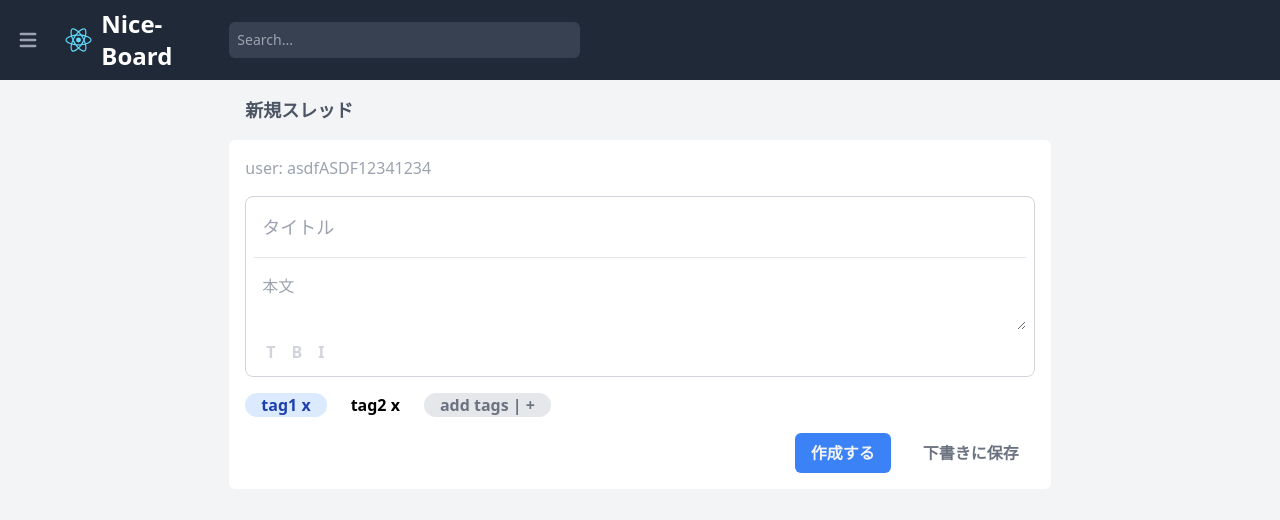
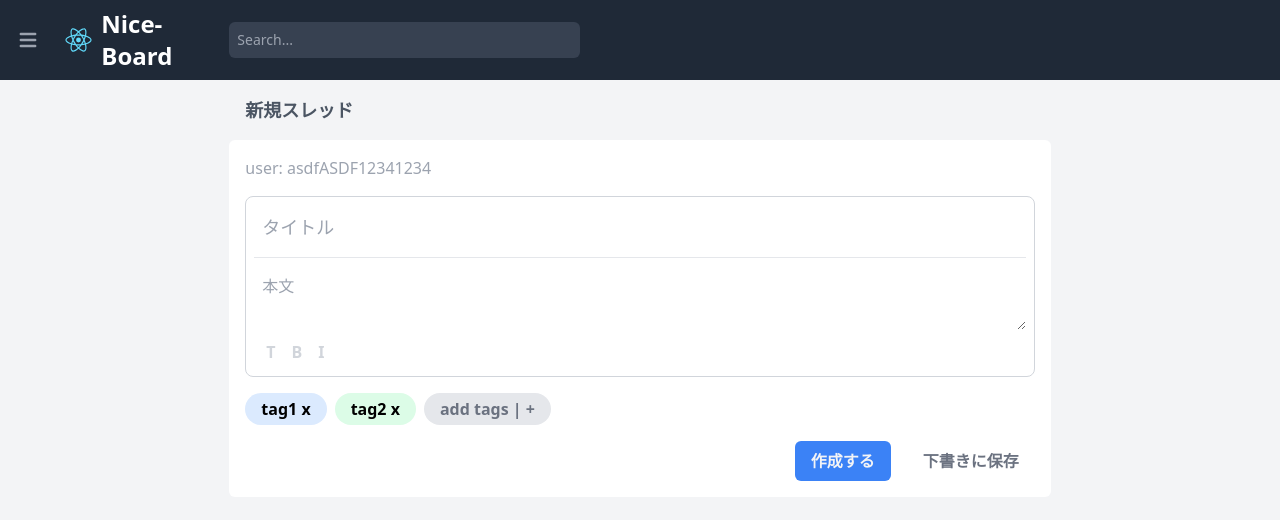
Before and after one commit to AppsSeminar/message-board, a React (Create React App) app: page /create-thread in a window 1280 px wide. Shown: the top 520 px of the page. Built offline with nearby package versions, Linux system fonts and the light colour scheme.

Commit message:
update: design

```diff
--- a/postcss.config.js
+++ b/postcss.config.js
@@ -1,7 +1,7 @@
 module.exports = {
   plugins: {
-    'postcss-import': {},
+    // 'postcss-import': {},
     tailwindcss: {},
     autoprefixer: {},
   },
-}
+};
--- a/src/components/CreateTheread/CreateTag/CreateTagArea.jsx
+++ b/src/components/CreateTheread/CreateTag/CreateTagArea.jsx
@@ -2,21 +2,26 @@ import threads from "../../../data/threads.json";
 export const CreateTagArea = () => {
   //localstorageからタグ一覧をとってくる
   let tags = [];
+  let tagsColor = [];
 
   threads.map((thread) => {
     thread.tags.forEach((tag) => tags.push(tag));
+    tagsColor.push(thread.tagColor);
   });
 
-  // 重複排除
+  //重複排除
   let tags_set = new Set(tags);
+  let tagsColor_set = new Set(tagsColor);
 
-  // 排除後、配列に戻す
+  //排除後、配列に戻す
   tags = Array.from(tags_set);
+  tagsColor = Array.from(tagsColor_set);
 
   console.log(tags);
+  console.log(tagsColor);
 
   //カラーをランダムにする
-  const tagColors = [
+  const tagSetitingColor = [
     "bg-blue-100",
     "bg-green-100",
     "bg-red-100",
@@ -27,18 +32,14 @@ export const CreateTagArea = () => {
     "bg-orange-100",
   ];
 
-  const colorRandom = Math.floor(Math.random() * tagColors.length);
+  const colorRandom = Math.floor(Math.random() * tagSetitingColor.length);
 
   //TODO 新規でタグを作る
 
   return (
     <div className='flex flex-row space-x-2 mb-4'>
-      <span className='py-1 px-4 inline-flex rounded-full font-semibold bg-blue-100 text-blue-800'>
-        tag1 x
-      </span>
-      <span className='py-1 px-4 inline-flex rounded-full font-semibold bg-green-100 text-green-800'>
-        tag2 x
-      </span>
+      <span className='tag bg-blue-100'>tag1 x</span>
+      <span className='tag bg-green-100'>tag2 x</span>
       <button className='py-1 px-4 inline-flex rounded-full font-bold bg-gray-200 text-gray-500'>
         add tags | +
       </button>
--- a/src/data/threads.json
+++ b/src/data/threads.json
@@ -3,9 +3,8 @@
     "id": 1,
     "title": "【悲報】testスレ1",
     "content": "なんかこんなスレ立てました",
-        "tags": [
-            "tag1"
-        ],
+    "tags": ["tag1"],
+    "tagColor": "bg-blue-100",
     "createdAt": "2023/05/01",
     "upvotes": 10
   },
@@ -13,10 +12,8 @@
     "id": 2,
     "title": "【悲報】テストスレ第2",
     "content": "なんかまたこんなスレ立てました",
-        "tags": [
-            "tag1",
-            "tag2"
-        ],
+    "tags": ["tag1", "tag2"],
+    "tagColor": "bg-green-100",
     "createdAt": "2023/05/02",
     "upvotes": 12
   },
@@ -24,11 +21,8 @@
     "id": 3,
     "title": "【速報】てすとスレ3rd",
     "content": "なんかまたまたこんなスレ立てました",
-        "tags": [
-            "tag1",
-            "tag2",
-            "tag3"
-        ],
+    "tags": ["tag1", "tag2", "tag3"],
+    "tagColor": "bg-pink-100",
     "createdAt": "2023/05/03",
     "upvotes": 13
   }
--- a/src/index.css
+++ b/src/index.css
@@ -2,15 +2,20 @@
 @tailwind components;
 @tailwind utilities;
 
+@layer components {
+  .tag {
+    @apply py-1 px-4 inline-flex rounded-full font-semibold;
+  }
+}
 
 .btn-primary {
-    @apply py-2 px-4 font-semibold rounded-md gap-2 bg-blue-500 text-gray-100
+  @apply py-2 px-4 font-semibold rounded-md gap-2 bg-blue-500 text-gray-100;
 }
 
 .btn-primary:hover {
-    @apply bg-blue-600
+  @apply bg-blue-600;
 }
 
 .page-title {
-    @apply text-lg font-bold text-gray-600
+  @apply text-lg font-bold text-gray-600;
 }
--- a/tailwind.config.js
+++ b/tailwind.config.js
@@ -1,8 +1,8 @@
 /** @type {import('tailwindcss').Config} */
 module.exports = {
-  content: ["./src/**/*.{html,js}"],
+  content: ["./src/**/*.{html,js,jsx}"],
   theme: {
     extend: {},
   },
   plugins: [],
-}
+};
```
Lines whose indentation alone changed are shown as unchanged.
